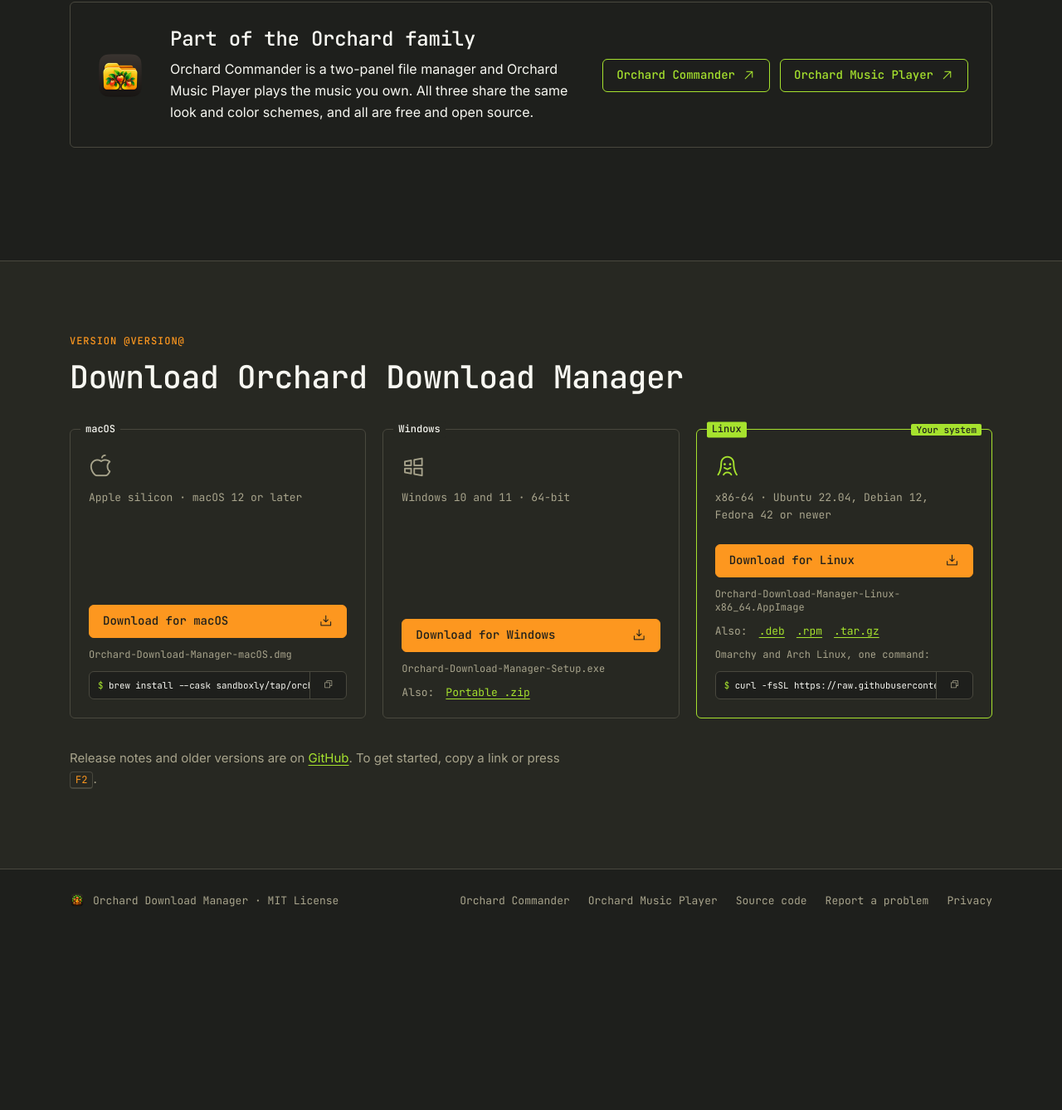
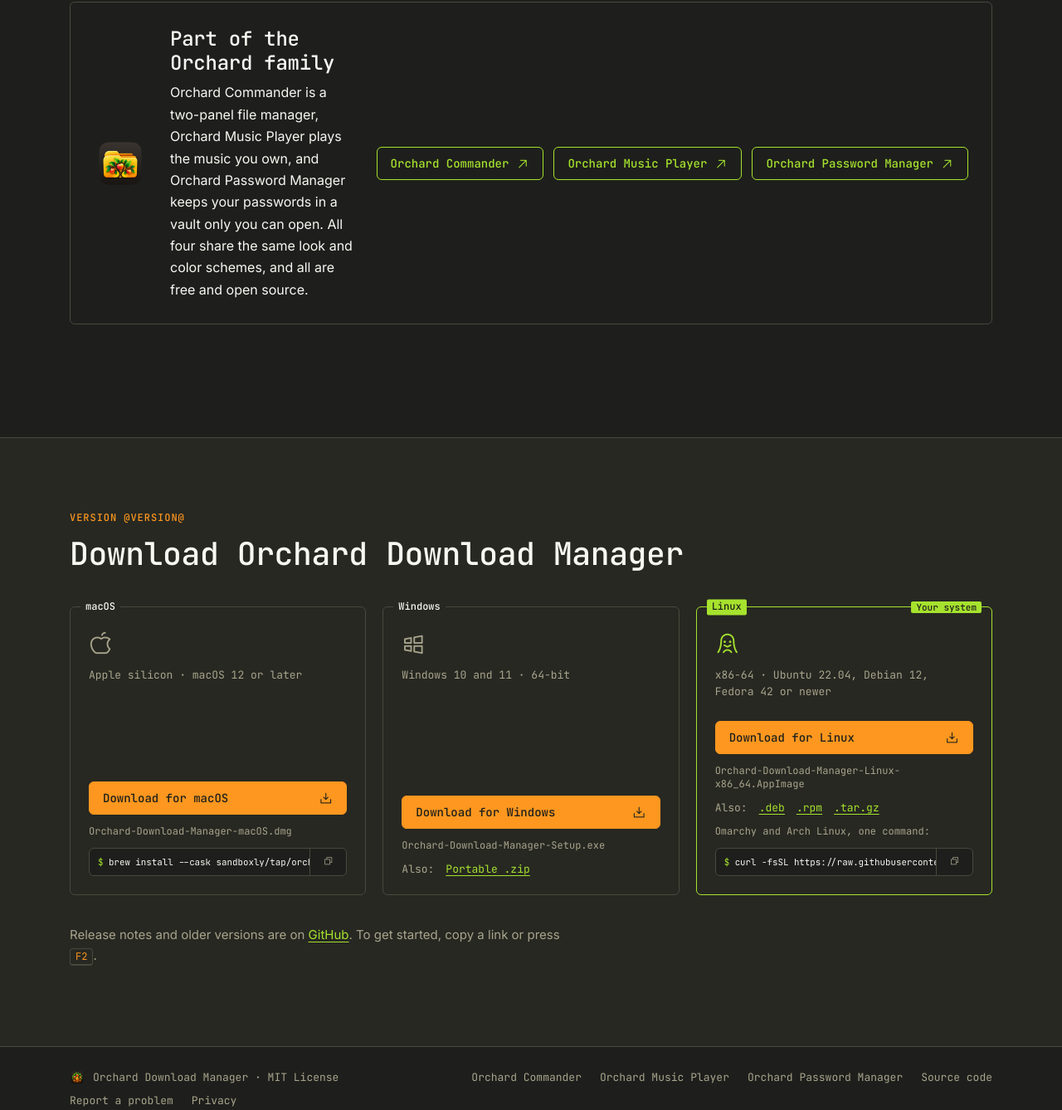
Before and after one commit to sandboxly/orchard-download-manager, a browser extension: page site/index.html in a window 1280 px wide. Shown: the part 5322-6660 px from the top of the page at 83% size. Before the commit the page ends 6456 px from the top, so only its background shows below. Drawn offline with nearby package versions, Linux system fonts and the light colour scheme.

Commit message:
Link Orchard Password Manager in the family section and footer

```diff
--- a/site/index.html
+++ b/site/index.html
@@ -211,11 +211,12 @@
       <img src="commander-icon.png" alt="" width="64" height="64">
       <div>
         <h2 id="f-family">Part of the Orchard family</h2>
-        <p>Orchard Commander is a two-panel file manager and Orchard Music Player plays the music you own. All three share the same look and color schemes, and all are free and open source.</p>
+        <p>Orchard Commander is a two-panel file manager, Orchard Music Player plays the music you own, and Orchard Password Manager keeps your passwords in a vault only you can open. All four share the same look and color schemes, and all are free and open source.</p>
       </div>
       <div class="family-links">
         <a class="btn" href="https://sandboxly.github.io/orchard-commander/"><span>Orchard Commander</span><i class="ph ph-arrow-up-right" aria-hidden="true"></i></a>
         <a class="btn" href="https://sandboxly.github.io/orchard-music-player/"><span>Orchard Music Player</span><i class="ph ph-arrow-up-right" aria-hidden="true"></i></a>
+        <a class="btn" href="https://sandboxly.github.io/orchard-password-manager/"><span>Orchard Password Manager</span><i class="ph ph-arrow-up-right" aria-hidden="true"></i></a>
       </div>
     </section>
   </div>
@@ -268,6 +269,7 @@
     <span><img src="icon.png" alt="" width="18" height="18">Orchard Download Manager · MIT License</span>
     <a href="https://sandboxly.github.io/orchard-commander/">Orchard Commander</a>
     <a href="https://sandboxly.github.io/orchard-music-player/">Orchard Music Player</a>
+    <a href="https://sandboxly.github.io/orchard-password-manager/">Orchard Password Manager</a>
     <a href="https://github.com/sandboxly/orchard-download-manager">Source code</a>
     <a href="https://github.com/sandboxly/orchard-download-manager/issues">Report a problem</a>
     <a href="privacy.html">Privacy</a>
```
